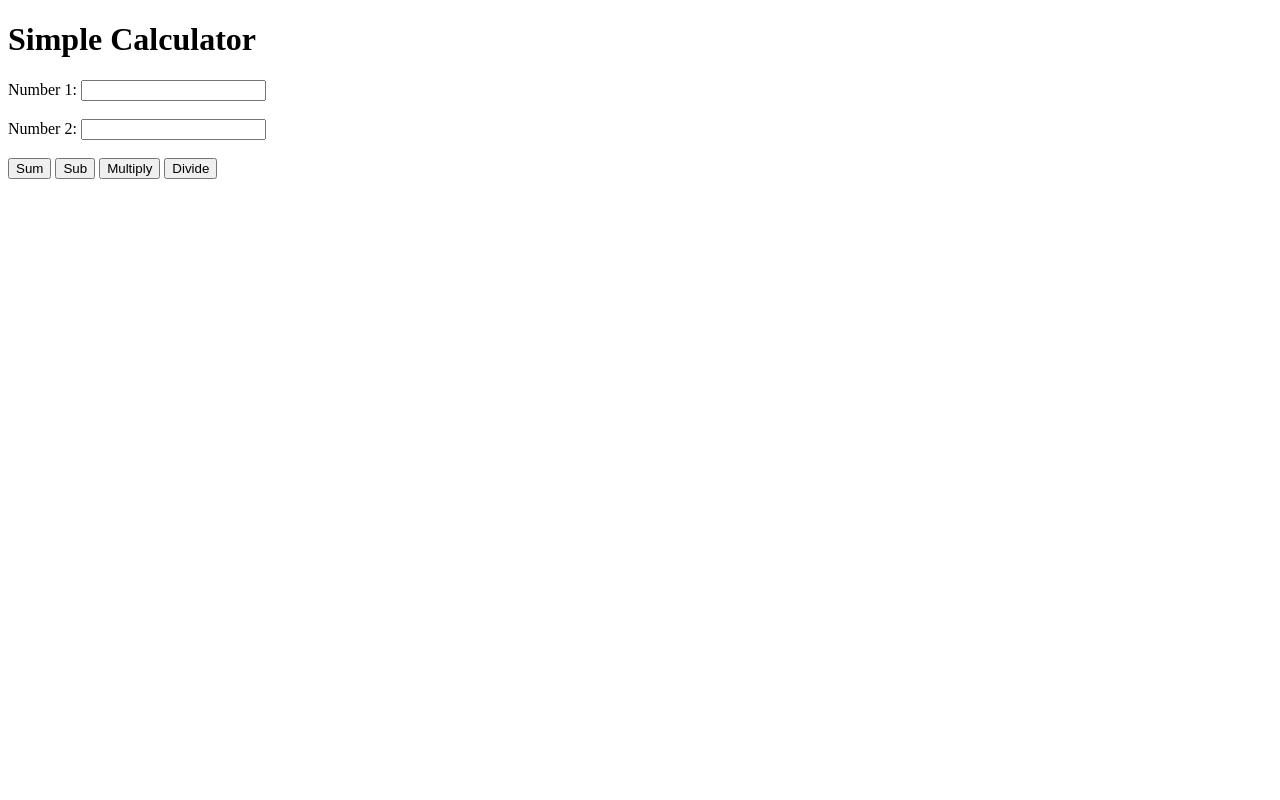
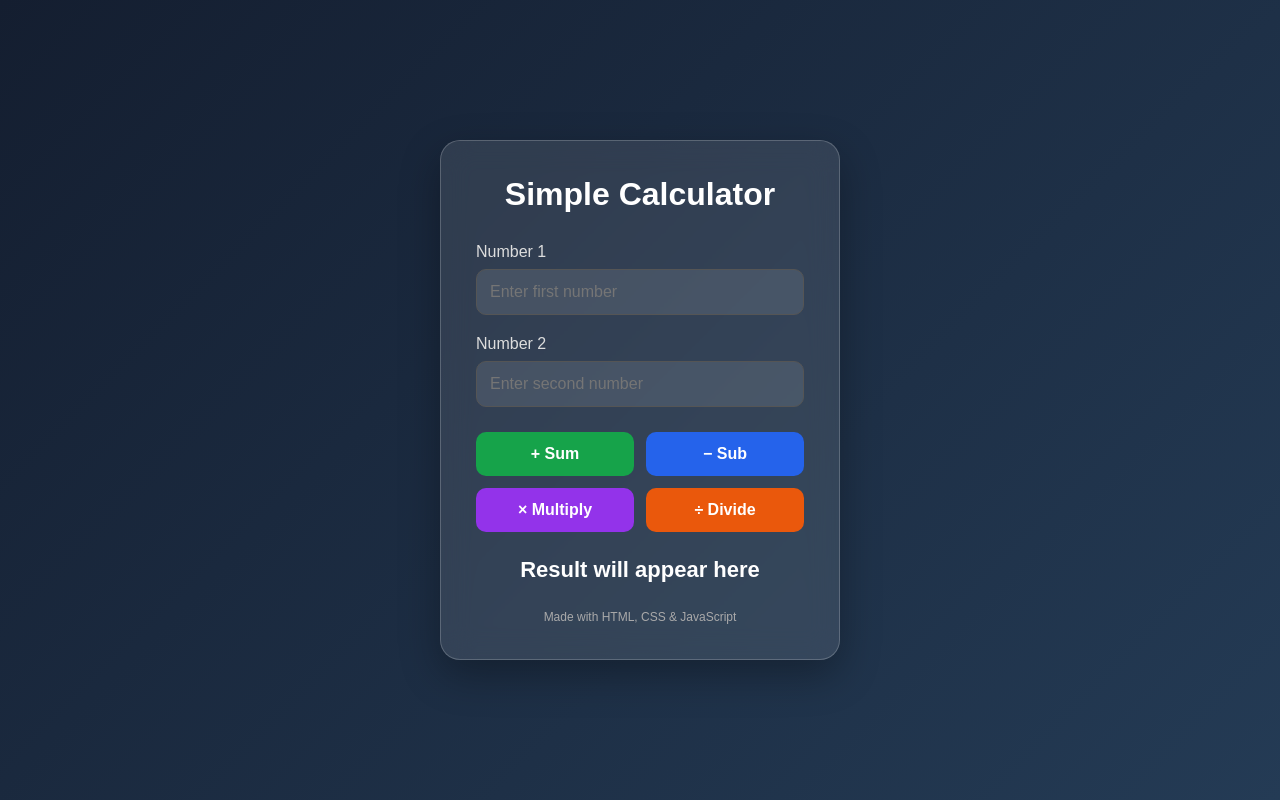
Before and after one commit to ridhamsharma231-hub/web-gna-workshop, a plain HTML site: page practice.html in a window 1280 px wide. Drawn offline with Linux system fonts and the light colour scheme.

Commit message:
Update practice.html

```diff
--- a/practice.html
+++ b/practice.html
@@ -1,50 +1,196 @@
+
 <!DOCTYPE html>
-<html>
+<html lang="en">
 <head>
+    <meta charset="UTF-8">
+    <meta name="viewport" content="width=device-width, initial-scale=1.0">
     <title>Simple Calculator</title>
+
+    <style>
+        * {
+            margin: 0;
+            padding: 0;
+            box-sizing: border-box;
+        }
+
+        body {
+            font-family: Arial, sans-serif;
+            background: linear-gradient(135deg, #141e30, #243b55);
+            min-height: 100vh;
+            display: flex;
+            justify-content: center;
+            align-items: center;
+            padding: 20px;
+        }
+
+        .calculator {
+            background: rgba(255, 255, 255, 0.10);
+            backdrop-filter: blur(15px);
+            padding: 35px;
+            width: 100%;
+            max-width: 400px;
+            border-radius: 20px;
+            border: 1px solid rgba(255,255,255,0.2);
+            box-shadow: 0 15px 40px rgba(0,0,0,0.3);
+        }
+
+        h1 {
+            color: white;
+            text-align: center;
+            margin-bottom: 30px;
+        }
+
+        label {
+            display: block;
+            color: #ddd;
+            margin-bottom: 8px;
+        }
+
+        input {
+            width: 100%;
+            padding: 13px;
+            border: 1px solid #555;
+            border-radius: 10px;
+            background: rgba(255,255,255,0.1);
+            color: white;
+            font-size: 16px;
+            outline: none;
+            margin-bottom: 20px;
+        }
+
+        input:focus {
+            border-color: #38bdf8;
+        }
+
+        .buttons {
+            display: grid;
+            grid-template-columns: 1fr 1fr;
+            gap: 12px;
+            margin-top: 5px;
+        }
+
+        button {
+            padding: 13px;
+            border: none;
+            border-radius: 10px;
+            color: white;
+            font-size: 16px;
+            font-weight: bold;
+            cursor: pointer;
+            transition: 0.2s;
+        }
+
+        button:hover {
+            transform: translateY(-3px);
+            filter: brightness(1.15);
+        }
+
+        .sum {
+            background: #16a34a;
+        }
+
+        .sub {
+            background: #2563eb;
+        }
+
+        .multiply {
+            background: #9333ea;
+        }
+
+        .divide {
+            background: #ea580c;
+        }
+
+        #Result {
+            color: white;
+            text-align: center;
+            margin-top: 25px;
+            font-size: 22px;
+            min-height: 28px;
+            overflow-wrap: anywhere;
+        }
+
+        .footer {
+            text-align: center;
+            color: #aaa;
+            font-size: 12px;
+            margin-top: 25px;
+        }
+    </style>
 </head>
+
 <body>
+
+    <div class="calculator">
+
         <h1>Simple Calculator</h1>
-    Number 1:
-    <input type="number" id="num1">
-    <br><br>
-    Number 2:
-    <input type="number" id="num2">
-    <br><br>
-    <button onclick="Sum()">Sum</button>
-    <button onclick="Sub()">Sub</button>
-    <button onclick="Multiply()">Multiply</button>
-    <button onclick="Divide()">Divide</button>
-    <h2 id="Result"></h2>
+
+        <label for="num1">Number 1</label>
+        <input type="number" id="num1" placeholder="Enter first number">
+
+        <label for="num2">Number 2</label>
+        <input type="number" id="num2" placeholder="Enter second number">
+
+        <div class="buttons">
+            <button class="sum" onclick="calculate('sum')">+ Sum</button>
+
+            <button class="sub" onclick="calculate('sub')">− Sub</button>
+
+            <button class="multiply" onclick="calculate('multiply')">× Multiply</button>
+
+            <button class="divide" onclick="calculate('divide')">÷ Divide</button>
+        </div>
+
+        <h2 id="Result">Result will appear here</h2>
+
+        <p class="footer">Made with HTML, CSS & JavaScript</p>
+
+    </div>
 
     <script>
-        function Sum() {
-            let a = Number(document.getElementById("num1").value);
-            let b = Number(document.getElementById("num2").value);
-            let sum = a + b;
-            document.getElementById("Result").innerHTML = "Result: " + sum;
+
+        function calculate(operation) {
+
+            let input1 = document.getElementById("num1");
+            let input2 = document.getElementById("num2");
+            let result = document.getElementById("Result");
+
+            if (input1.value === "" || input2.value === "") {
+                result.innerHTML = "Please enter both numbers!";
+                return;
             }
 
-        function Sub() {
-            let a = Number(document.getElementById("num1").value);
-            let b = Number(document.getElementById("num2").value);
-            let sub = a - b;
-            document.getElementById("Result").innerHTML = "Result: " + sub;
+            let a = Number(input1.value);
+            let b = Number(input2.value);
+
+            let answer;
+
+            if (operation === "sum") {
+                answer = a + b;
             }
 
-        function Multiply() {
-            let a = Number(document.getElementById("num1").value);
-            let b = Number(document.getElementById("num2").value);
-            let multiply = a * b;
-            document.getElementById("Result").innerHTML = "Result: " + multiply;
+            else if (operation === "sub") {
+                answer = a - b;
             }
 
-        function Divide() {
-            let a = Number(document.getElementById("num1").value);
-            let b = Number(document.getElementById("num2").value);
-            let divide = a / b;
-            document.getElementById("Result").innerHTML = "Result: " + divide;
+            else if (operation === "multiply") {
+                answer = a * b;
             }
+
+            else if (operation === "divide") {
+
+                if (b === 0) {
+                    result.innerHTML = "Cannot divide by zero!";
+                    return;
+                }
+
+                answer = a / b;
+            }
+
+            result.innerHTML = "Result: " + answer;
+        }
+
     </script>
+
 </body>
 </html>
```
Lines whose indentation alone changed are shown as unchanged.
